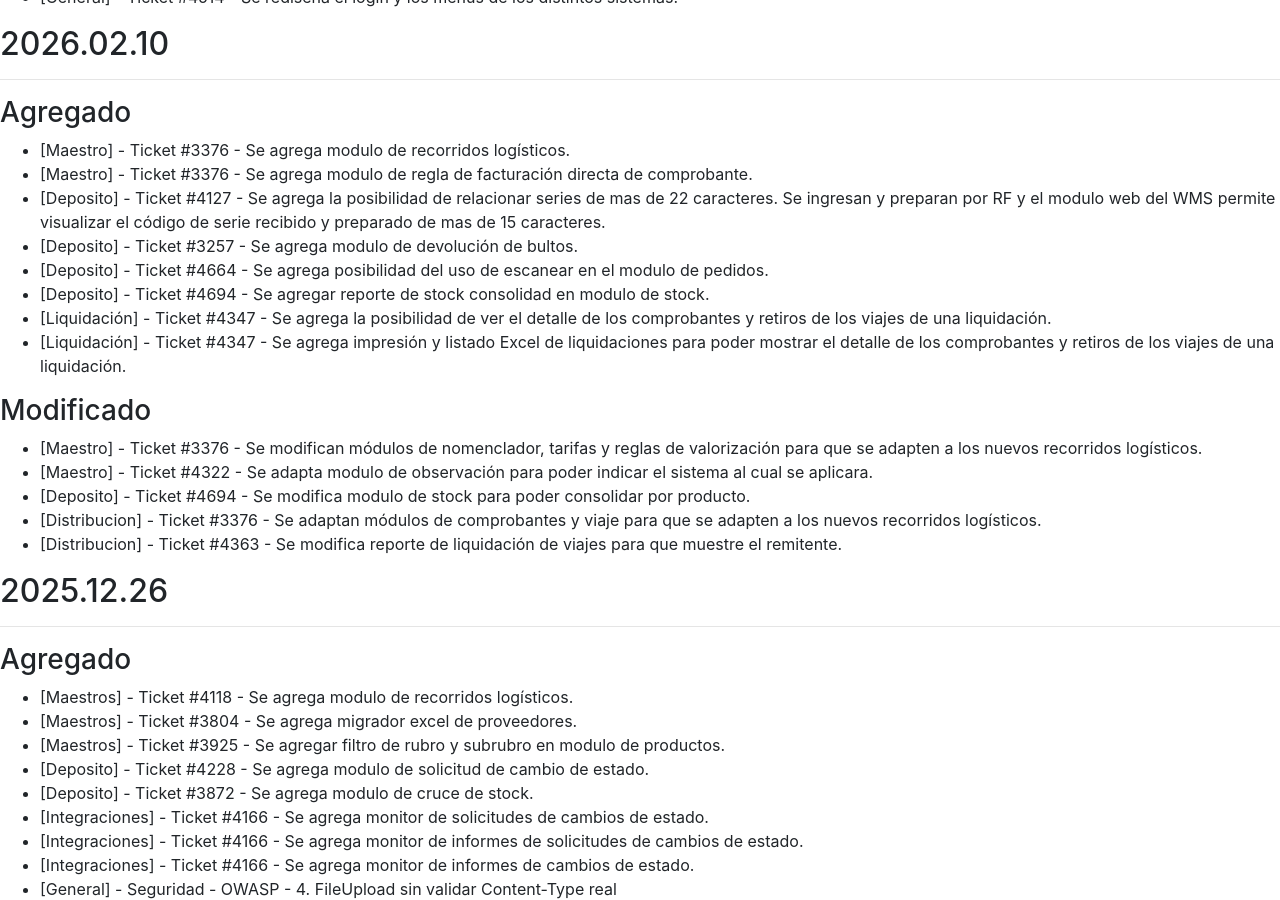
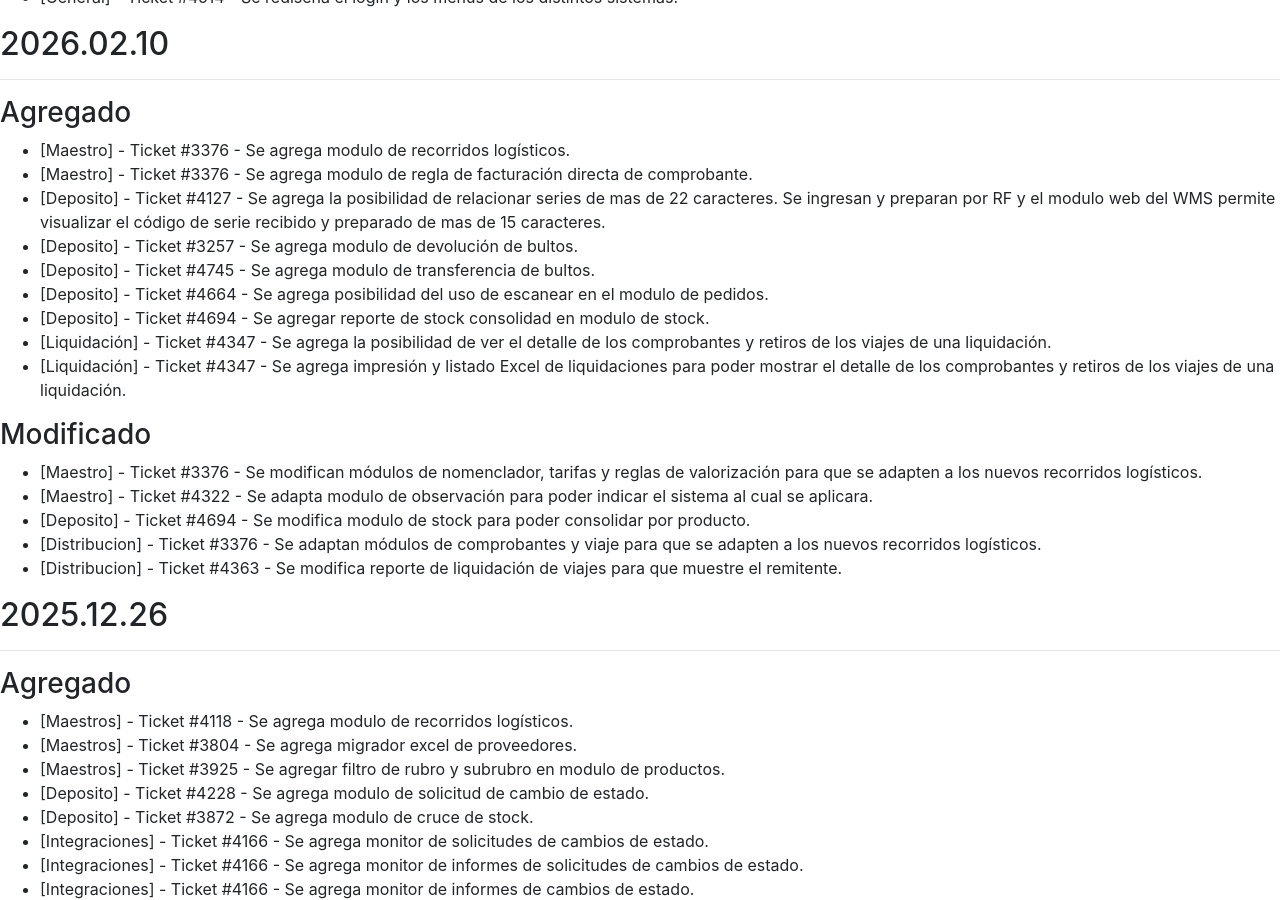
Before and after one commit to brainsys-arsaad/versionado, a Jekyll site: the page built from registro-cambios.markdown, in a window 1280 px wide and 900 px high, scrolled down 425 px. Built offline with Jekyll 4.4.1, drawn with Linux system fonts in a browser that asks for light colours.

Commit message:
Update registro-cambios.markdown

```diff
--- a/registro-cambios.markdown
+++ b/registro-cambios.markdown
@@ -137,6 +137,7 @@ El formato esta basado en [Keep a Changelog](https://keepachangelog.com/es-ES/1.
 - [Maestro] - Ticket #3376 - Se agrega modulo de regla de facturación directa de comprobante.
 - [Deposito] - Ticket #4127 - Se agrega la posibilidad de relacionar series de mas de 22 caracteres. Se ingresan y preparan por RF y el modulo web del WMS permite visualizar el código de serie recibido y preparado de mas de 15 caracteres.
 - [Deposito] - Ticket #3257 - Se agrega modulo de devolución de bultos.
+- [Deposito] - Ticket #4745 - Se agrega modulo de transferencia de bultos.
 - [Deposito] - Ticket #4664 - Se agrega posibilidad del uso de escanear en el modulo de pedidos.
 - [Deposito] - Ticket #4694 - Se agregar reporte de stock consolidad en modulo de stock.
 - [Liquidación] - Ticket #4347 - Se agrega la posibilidad de ver el detalle de los comprobantes y retiros de los viajes de una liquidación.
```
